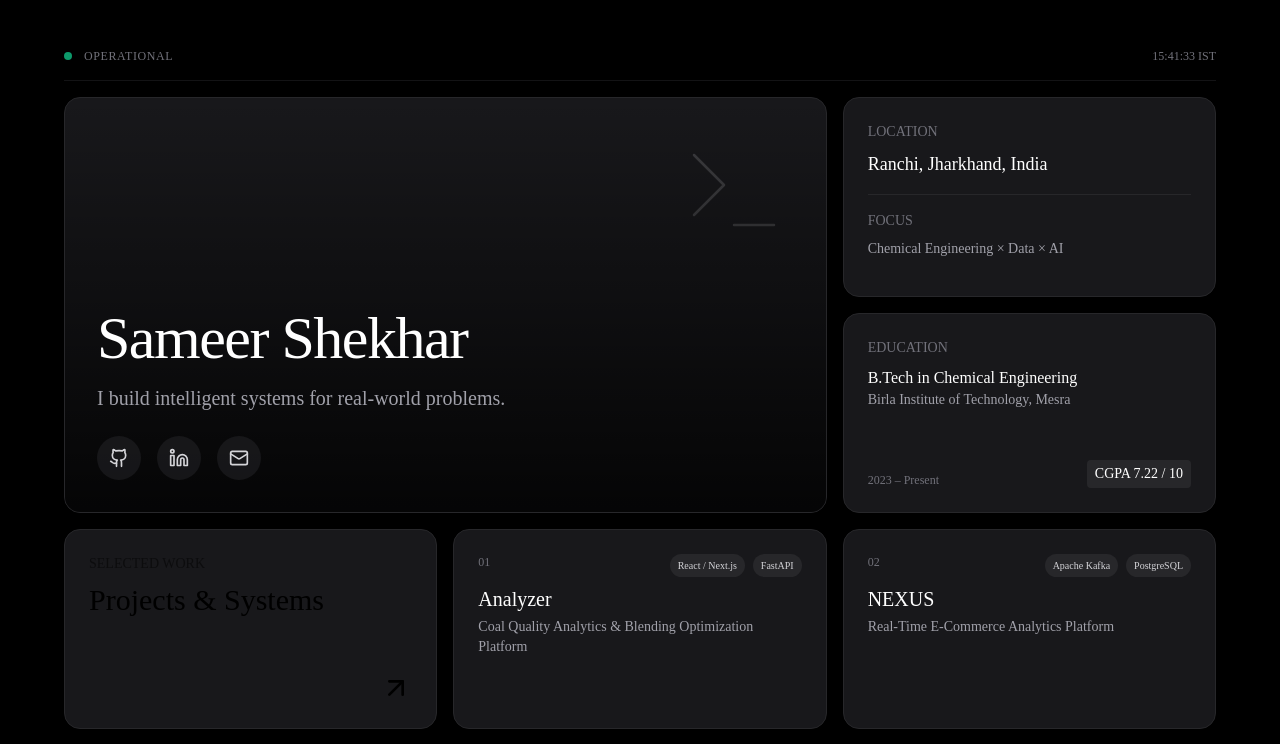
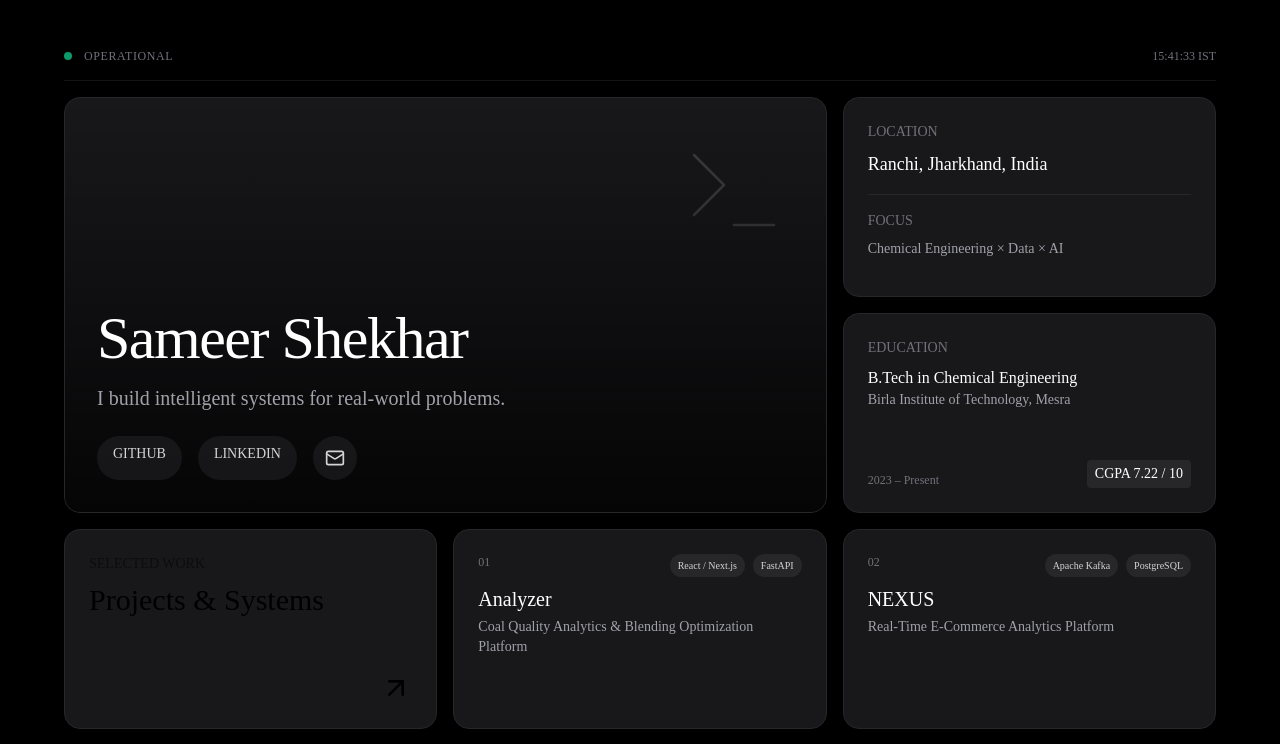
Before and after one commit to shekharsameer2308/portfolio, a Next.js app: page / in a window 1280 px wide. Shown: the top 744 px of the page. Built offline with nearby package versions, Linux system fonts and the light colour scheme.

Commit message:
fix: replace missing lucide-react icons causing build failure

```diff
--- a/src/app/page.tsx
+++ b/src/app/page.tsx
@@ -1,8 +1,8 @@
 "use client";
 
 import React, { useState, useEffect } from "react";
-import { motion, AnimatePresence } from "framer-motion";
-import { ArrowUpRight, Github, Linkedin, Mail, Terminal, Database, Cpu, Activity } from "lucide-react";
+import { motion } from "framer-motion";
+import { ArrowUpRight, Mail, Terminal } from "lucide-react";
 import { personalInfo } from "@/data/personal";
 import { projects } from "@/data/projects";
 
@@ -32,7 +32,6 @@ export default function Home() {
     <main className="min-h-screen bg-black text-zinc-300 font-sans p-4 md:p-8 selection:bg-white selection:text-black">
       <div className="max-w-6xl mx-auto space-y-4">
 
-        {/* Top Header / Status Row */}
         <header className="flex justify-between items-center py-4 mb-4 border-b border-zinc-800/50">
           <div className="flex items-center gap-3">
             <div className="w-2 h-2 rounded-full bg-emerald-500 animate-pulse"></div>
@@ -41,10 +40,8 @@ export default function Home() {
           <div className="text-xs font-mono text-zinc-500">{time} IST</div>
         </header>
 
-        {/* Bento Grid */}
         <div className="grid grid-cols-1 md:grid-cols-4 lg:grid-cols-12 gap-4 auto-rows-[200px]">
 
-          {/* Hero Bento */}
           <BentoBox className="md:col-span-4 lg:col-span-8 row-span-2 flex flex-col justify-end p-8" delay={0.1}>
             <div className="absolute inset-0 bg-gradient-to-t from-black/80 to-transparent z-10" />
             <div className="absolute top-0 right-0 p-8 opacity-20">
@@ -58,11 +55,11 @@ export default function Home() {
                 {personalInfo.tagline}
               </p>
               <div className="flex gap-4">
-                <a href={personalInfo.github} target="_blank" className="p-3 bg-zinc-800/50 rounded-full hover:bg-white hover:text-black transition-all">
-                  <Github size={20} />
+                <a href={personalInfo.github} target="_blank" className="px-4 py-2 text-sm font-mono bg-zinc-800/50 rounded-full hover:bg-white hover:text-black transition-all">
+                  GITHUB
                 </a>
-                <a href={personalInfo.linkedin} target="_blank" className="p-3 bg-zinc-800/50 rounded-full hover:bg-white hover:text-black transition-all">
-                  <Linkedin size={20} />
+                <a href={personalInfo.linkedin} target="_blank" className="px-4 py-2 text-sm font-mono bg-zinc-800/50 rounded-full hover:bg-white hover:text-black transition-all">
+                  LINKEDIN
                 </a>
                 <a href={`mailto:${personalInfo.email}`} className="p-3 bg-zinc-800/50 rounded-full hover:bg-white hover:text-black transition-all">
                   <Mail size={20} />
@@ -71,7 +68,6 @@ export default function Home() {
             </div>
           </BentoBox>
 
-          {/* Location/Bio Bento */}
           <BentoBox className="md:col-span-4 lg:col-span-4 row-span-1 p-6" delay={0.2}>
             <h3 className="text-sm font-mono text-zinc-500 mb-2 uppercase">Location</h3>
             <p className="text-white text-lg">{personalInfo.location}</p>
@@ -81,7 +77,6 @@ export default function Home() {
             </div>
           </BentoBox>
 
-          {/* Education Bento */}
           <BentoBox className="md:col-span-2 lg:col-span-4 row-span-1" delay={0.3}>
             <div className="flex h-full flex-col justify-between">
               <div>
@@ -96,7 +91,6 @@ export default function Home() {
             </div>
           </BentoBox>
 
-          {/* Projects Heading Bento */}
           <BentoBox className="md:col-span-4 lg:col-span-4 row-span-1 bg-white text-black group flex flex-col justify-between cursor-pointer" delay={0.4}>
              <div>
                 <h3 className="text-sm font-mono text-black/50 mb-2 uppercase">Selected Work</h3>
@@ -107,9 +101,9 @@ export default function Home() {
              </div>
           </BentoBox>
 
-          {/* Project Cards in Grid */}
           {featuredProjects.map((project, i) => (
             <BentoBox key={project.id} className="md:col-span-2 lg:col-span-4 row-span-1 flex flex-col justify-between group cursor-pointer hover:bg-zinc-800/80" delay={0.5 + (i * 0.1)}>
+               <a href={`/projects/${project.id}`} className="absolute inset-0 z-10"></a>
                <div>
                   <div className="flex justify-between items-start mb-2">
                      <span className="text-xs font-mono text-zinc-500">{project.num}</span>
@@ -119,10 +113,10 @@ export default function Home() {
                         ))}
                      </div>
                   </div>
-                  <h3 className="text-xl text-white font-medium mb-1">{project.title}</h3>
-                  <p className="text-sm text-zinc-400 line-clamp-2">{project.subtitle}</p>
+                  <h3 className="text-xl text-white font-medium mb-1 relative z-20">{project.title}</h3>
+                  <p className="text-sm text-zinc-400 line-clamp-2 relative z-20">{project.subtitle}</p>
                </div>
-               <div className="flex justify-end opacity-0 group-hover:opacity-100 transition-opacity">
+               <div className="flex justify-end opacity-0 group-hover:opacity-100 transition-opacity relative z-20">
                   <ArrowUpRight size={20} className="text-zinc-400" />
                </div>
             </BentoBox>
@@ -130,7 +124,6 @@ export default function Home() {
 
         </div>
 
-        {/* Footer */}
         <footer className="py-12 text-center text-zinc-600 text-sm">
            <p>© {new Date().getFullYear()} {personalInfo.name}. Built with minimal precision.</p>
         </footer>
--- a/src/app/projects/[id]/page.tsx
+++ b/src/app/projects/[id]/page.tsx
@@ -2,7 +2,7 @@ import React from "react";
 import { projects } from "@/data/projects";
 import { notFound } from "next/navigation";
 import Link from "next/link";
-import { ArrowLeft, Github, ExternalLink } from "lucide-react";
+import { ArrowLeft, ExternalLink, Code } from "lucide-react";
 
 export function generateStaticParams() {
   return projects.map((project) => ({
@@ -79,7 +79,7 @@ export default function ProjectCaseStudyPage({ params }: { params: { id: string
           <div className="flex gap-4">
             {project.githubUrl && (
               <a href={project.githubUrl} target="_blank" className="flex items-center gap-2 text-sm text-zinc-400 hover:text-white transition-colors">
-                <Github size={16} /> Repository
+                <Code size={16} /> Repository
               </a>
             )}
             {project.liveUrl && (
```
